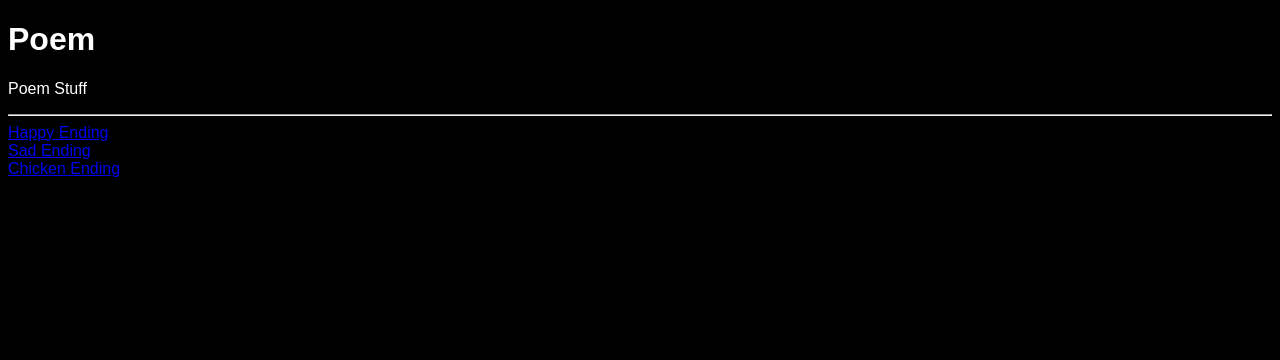
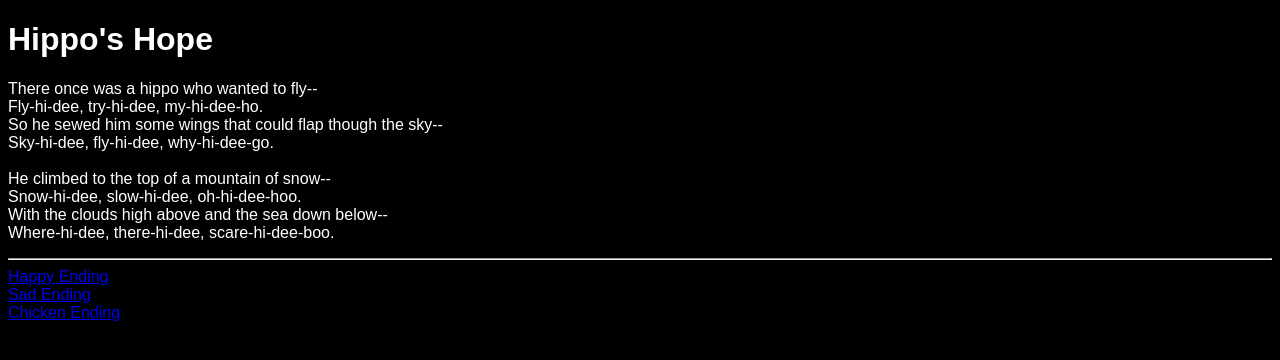
Before and after one commit to BigTurtle8/test-website, a plain HTML site: page index.html in a window 1280 px wide. Drawn offline with Linux system fonts and the light colour scheme.

Commit message:
Update index.html

```diff
--- a/index.html
+++ b/index.html
@@ -10,9 +10,17 @@
 	</head>
 
 	<body>
-		<h1>Poem</h1>
+		<h1>Hippo's Hope</h1>
 		<p>
-			Poem Stuff
+			There once was a hippo who wanted to fly--<br>
+			Fly-hi-dee, try-hi-dee, my-hi-dee-ho.<br>
+			So he sewed him some wings that could flap though the sky--<br>
+			Sky-hi-dee, fly-hi-dee, why-hi-dee-go.<br>
+			<br>
+			He climbed to the top of a mountain of snow--<br>
+			Snow-hi-dee, slow-hi-dee, oh-hi-dee-hoo.<br>
+			With the clouds high above and the sea down below--<br>
+			Where-hi-dee, there-hi-dee, scare-hi-dee-boo.
 		</p>
 		<hr>
 		<a href="poem-results/happy.html">Happy Ending</a>
```
